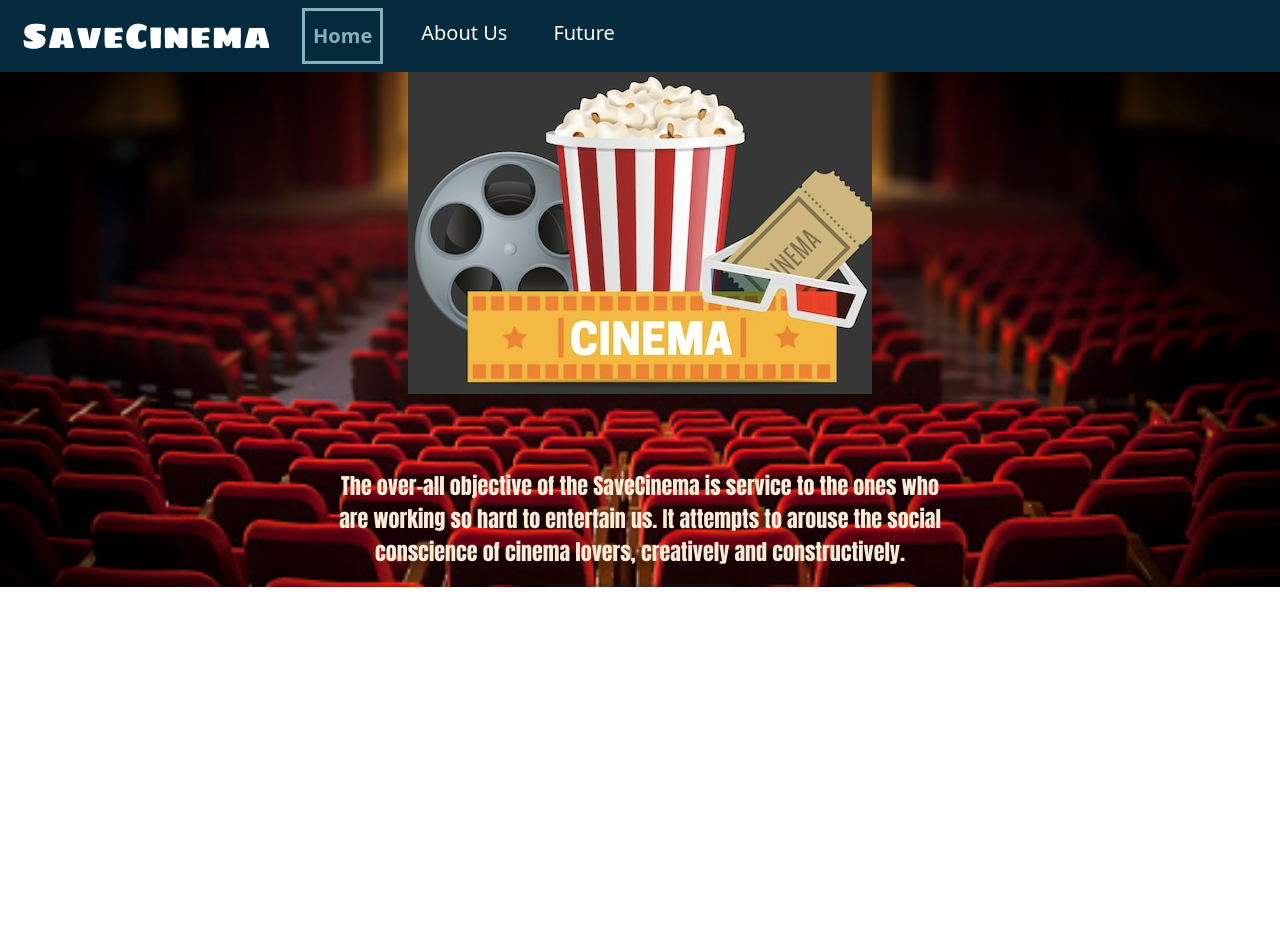
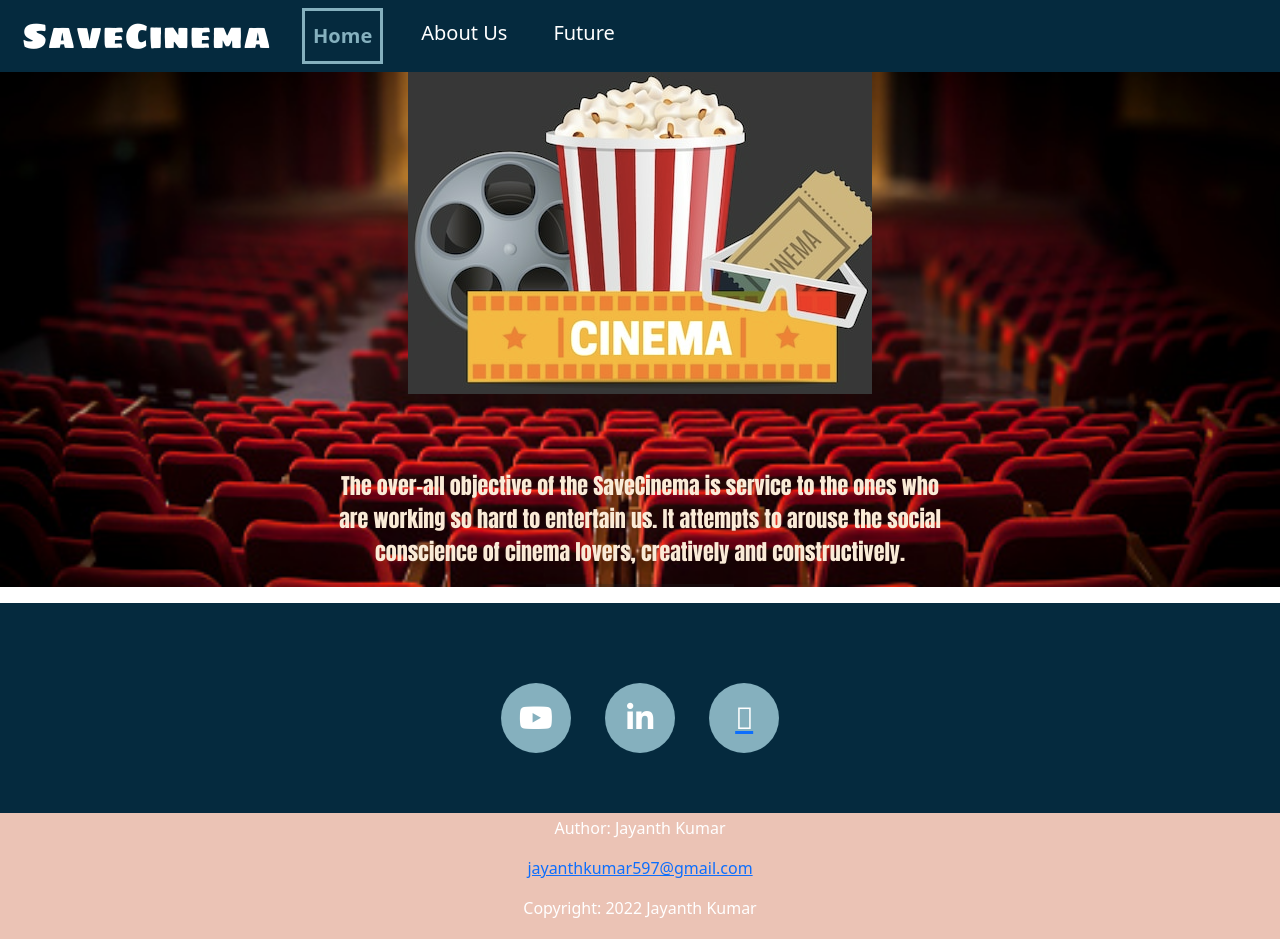
Before and after one commit to SJ-Kumar/Sparks-Tasks, a plain HTML site: page index.html in a window 1280 px wide. Before the commit the page ends 800 px from the top, so only its background shows below. Drawn offline with nearby package versions, Linux system fonts and the light colour scheme.

Commit message:
sparkstaskby_jayanth

```diff
--- a/css/home.css
+++ b/css/home.css
@@ -48,3 +48,14 @@ hr {
     background-image: url('../images/back.jpg');
   }
 }
+footer {
+
+  text-align: center;
+
+  padding: 3px;
+
+  background-color: rgb(235, 195, 181);
+
+  color: white;
+
+}
--- a/index.html
+++ b/index.html
@@ -53,6 +53,25 @@
     </div>
   </div>
 
+  <section id="footer" class="section footer">
+    <div class="align-center">
+      <ul class="social-network social-circle">
+        <li><a href="https://www.youtube.com/channel/UCVpuEjb8mkfjgaTuKE_RyVA" target="_blank" class="icoYt" title="Youtube"><i class="fab fa-youtube"></i></a></li>
+        <li><a href="https://www.linkedin.com/in/jayanth-kumar-91947b220/" target="_blank" class="icoLinkedin" title="Linkedin"><i class="fab fa-linkedin-in"></i></a></li>
+        <li><a href="https://github.com/SJ-Kumar" target="_blank" class="icoGithub" title="Github"><i class="fa-brands fa-github"></i></a></li>
+      </ul>
+    </div>
+  </section>
+  <footer>
+
+    <p>Author: Jayanth Kumar</p>
+
+    <p><a href="mailto:jayanthkumar597@gmail.com">jayanthkumar597@gmail.com</a></p>
+
+    <p>Copyright: 2022 Jayanth Kumar
+
+  </footer>
+
   <script src="https://cdn.jsdelivr.net/npm/bootstrap@5.0.1/dist/js/bootstrap.bundle.min.js" integrity="sha384-gtEjrD/SeCtmISkJkNUaaKMoLD0//ElJ19smozuHV6z3Iehds+3Ulb9Bn9Plx0x4" crossorigin="anonymous"></script>
   <script src="https://cdn.jsdelivr.net/npm/@popperjs/core@2.9.2/dist/umd/popper.min.js" integrity="sha384-IQsoLXl5PILFhosVNubq5LC7Qb9DXgDA9i+tQ8Zj3iwWAwPtgFTxbJ8NT4GN1R8p" crossorigin="anonymous"></script>
 
```
